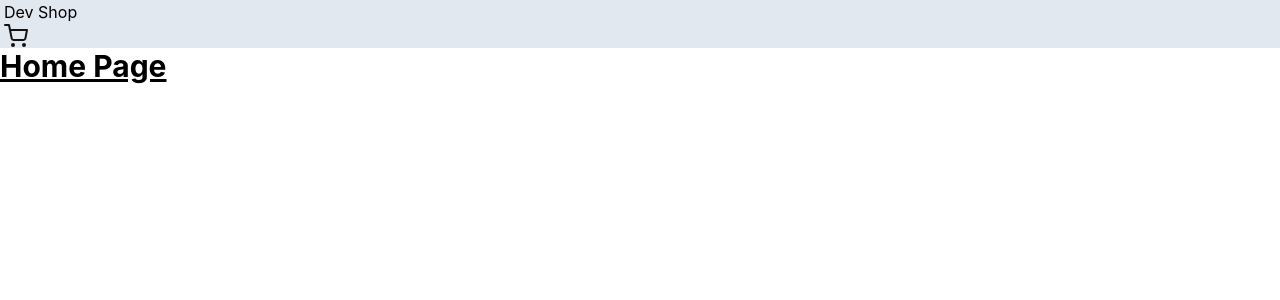
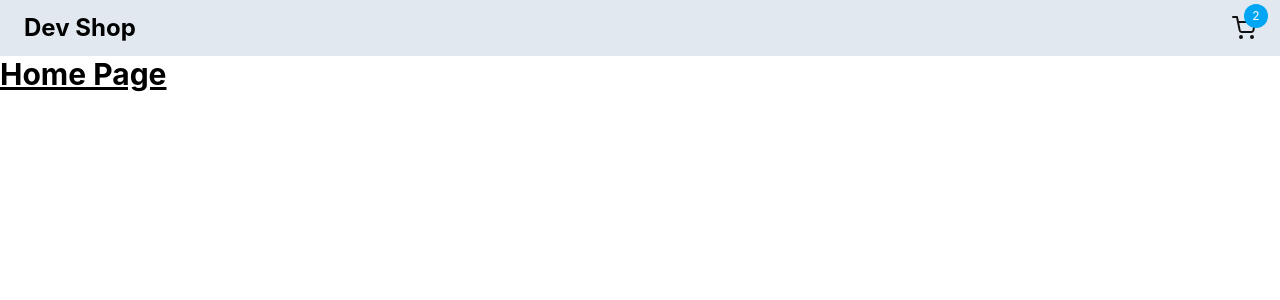
Before and after one commit to gabrielcavalcantedossantos1/E-commerce, a React (Vite) app: page / in a window 1280 px wide. Shown: the top 300 px of the page. Built offline with nearby package versions, Linux system fonts and the light colour scheme.

Commit message:
Componente Header finalizado

```diff
--- a/src/components/header/index.tsx
+++ b/src/components/header/index.tsx
@@ -4,11 +4,15 @@ import { Link } from "react-router-dom";
 export function Header() {
   return (
     <header className="w-full px-1 bg-slate-200">
-      <nav>
-        <Link to="/">Dev Shop</Link>
-
-        <Link to="/cart">
+      <nav className="w-full max-w-7xl h-14 flex items-center px-5 justify-between mx-auto">
+        <Link to="/" className="font-bold text-2xl">
+          Dev Shop
+        </Link>
+        <Link to="/cart" className="relative">
           <FiShoppingCart size={24} color="#121212" />
+          <span className="absolute -right-3 -top-3 px-2.5 bg-sky-500 rounded-full w-6 h-6 flex items-center justify-center text-white text-xs">
+            2
+          </span>
         </Link>
       </nav>
     </header>
```
